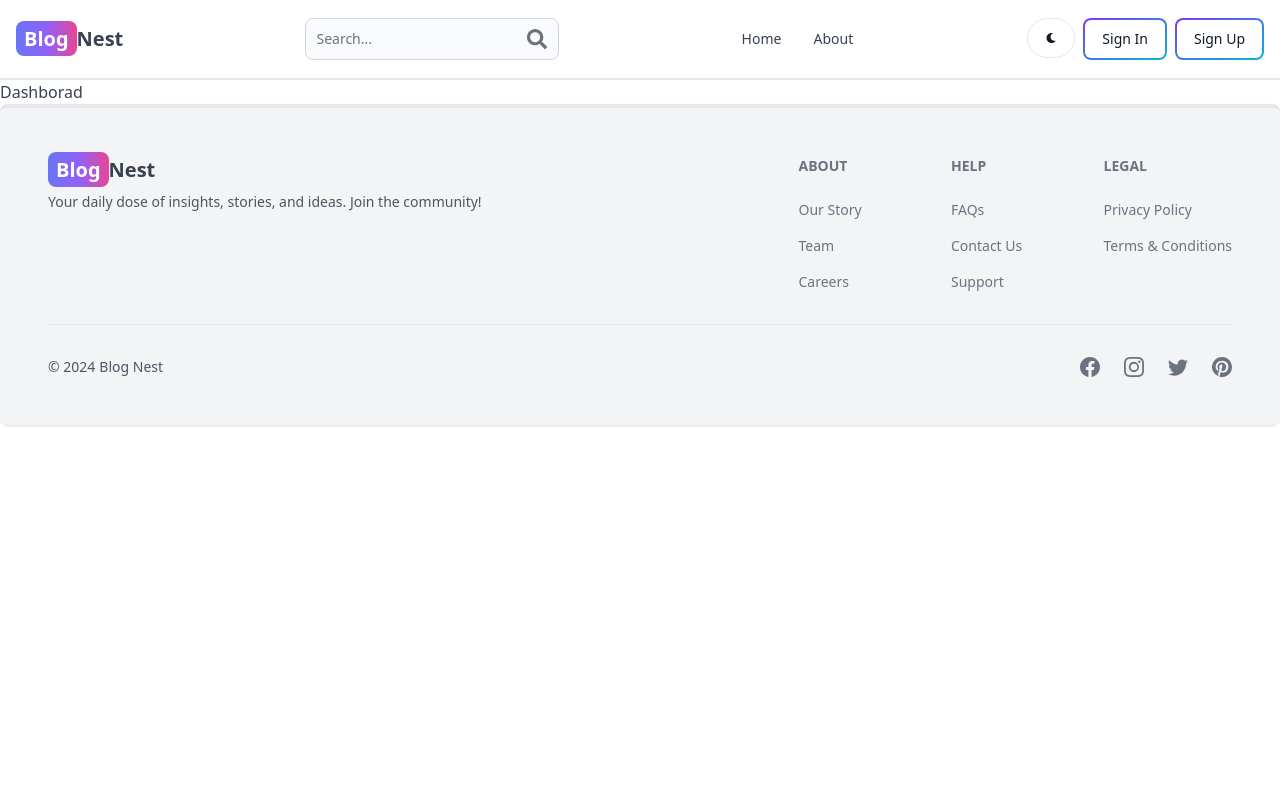
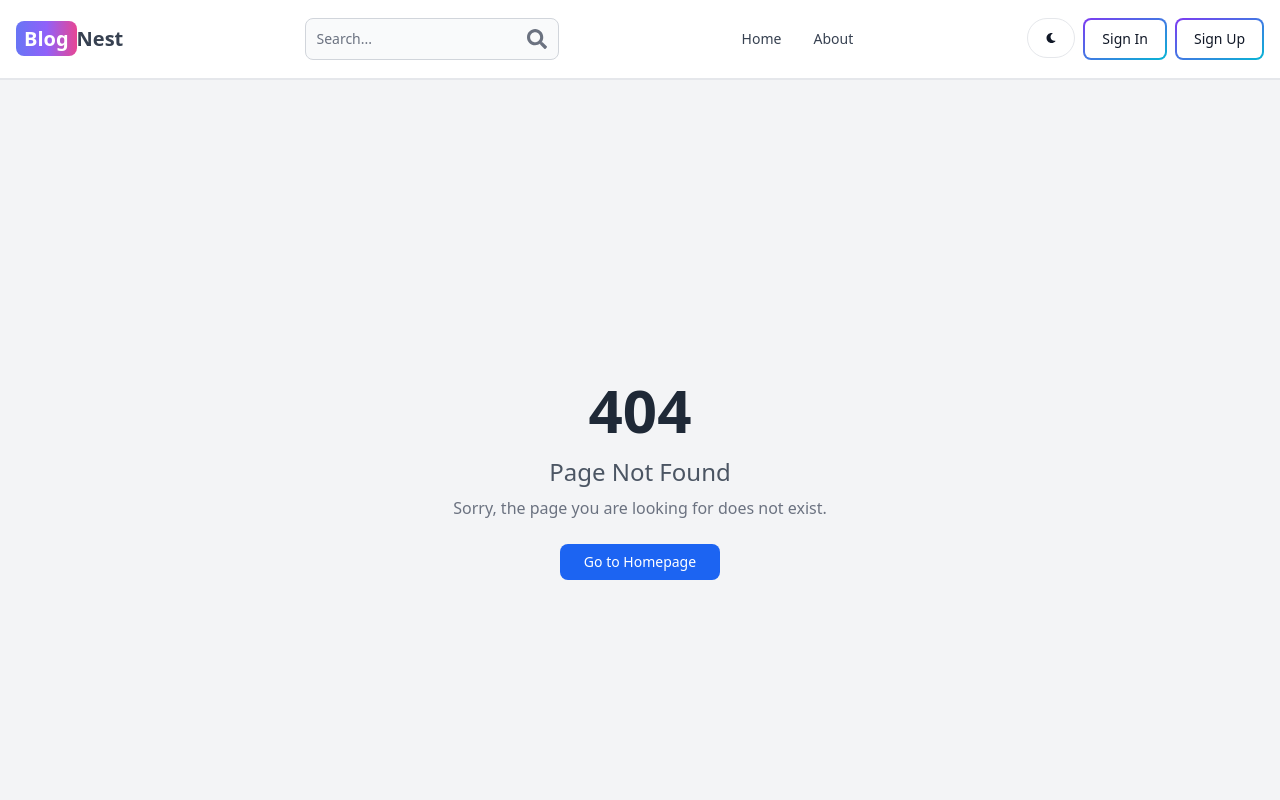
Before and after one commit to lahiruanushka/mern-blog, a React (Vite) app in the folder frontend/: page /dashborad in a window 1280 px wide. Shown: the top 800 px of the page. Built offline with nearby package versions, Linux system fonts and the light colour scheme; no server answers.

Commit message:
Make the dashboard private and implement a Not Found page

```diff
--- a/frontend/src/App.jsx
+++ b/frontend/src/App.jsx
@@ -6,6 +6,8 @@ import SignUpPage from "./pages/SignUpPage";
 import Dashborad from "./pages/Dashborad";
 import Header from "./components/Header";
 import Footer from "./components/FooterComponent";
+import PrivateRoute from "./components/PrivateRoute";
+import NotFoundPage from "./pages/NotFoundPage";
 
 const App = () => {
   return (
@@ -16,7 +18,10 @@ const App = () => {
         <Route path="/about" element={<AboutPage />} />
         <Route path="/sign-in" element={<SignInPage />} />
         <Route path="/sign-up" element={<SignUpPage />} />
-        <Route path="/dashborad" element={<Dashborad />} />
+        <Route element={<PrivateRoute />}>
+          <Route path="/dashboard" element={<Dashborad />} />
+        </Route>
+        <Route path="*" element={<NotFoundPage />} />
       </Routes>
       <Footer />
     </Router>
--- /dev/null
+++ b/frontend/src/components/PrivateRoute.jsx
@@ -0,0 +1,8 @@
+import { useSelector } from "react-redux";
+import { Navigate, Outlet } from "react-router-dom";
+const PrivateRoute = () => {
+  const { currentUser } = useSelector((state) => state.user);
+  return currentUser ? <Outlet /> : <Navigate to="/sign-in" />;
+};
+
+export default PrivateRoute;
--- /dev/null
+++ b/frontend/src/pages/NotFoundPage.jsx
@@ -0,0 +1,21 @@
+import React from 'react';
+
+const NotFoundPage = () => {
+  return (
+    <div className="flex items-center justify-center min-h-screen bg-gray-100">
+      <div className="text-center">
+        <h1 className="text-6xl font-bold text-gray-800">404</h1>
+        <h2 className="mt-4 text-2xl text-gray-600">Page Not Found</h2>
+        <p className="mt-2 text-gray-500">Sorry, the page you are looking for does not exist.</p>
+        <a
+          href="/"
+          className="mt-6 inline-block px-6 py-2 text-sm font-medium text-white bg-blue-600 rounded-lg hover:bg-blue-700 focus:outline-none focus:ring focus:ring-blue-300"
+        >
+          Go to Homepage
+        </a>
+      </div>
+    </div>
+  );
+}
+
+export default NotFoundPage;
```
